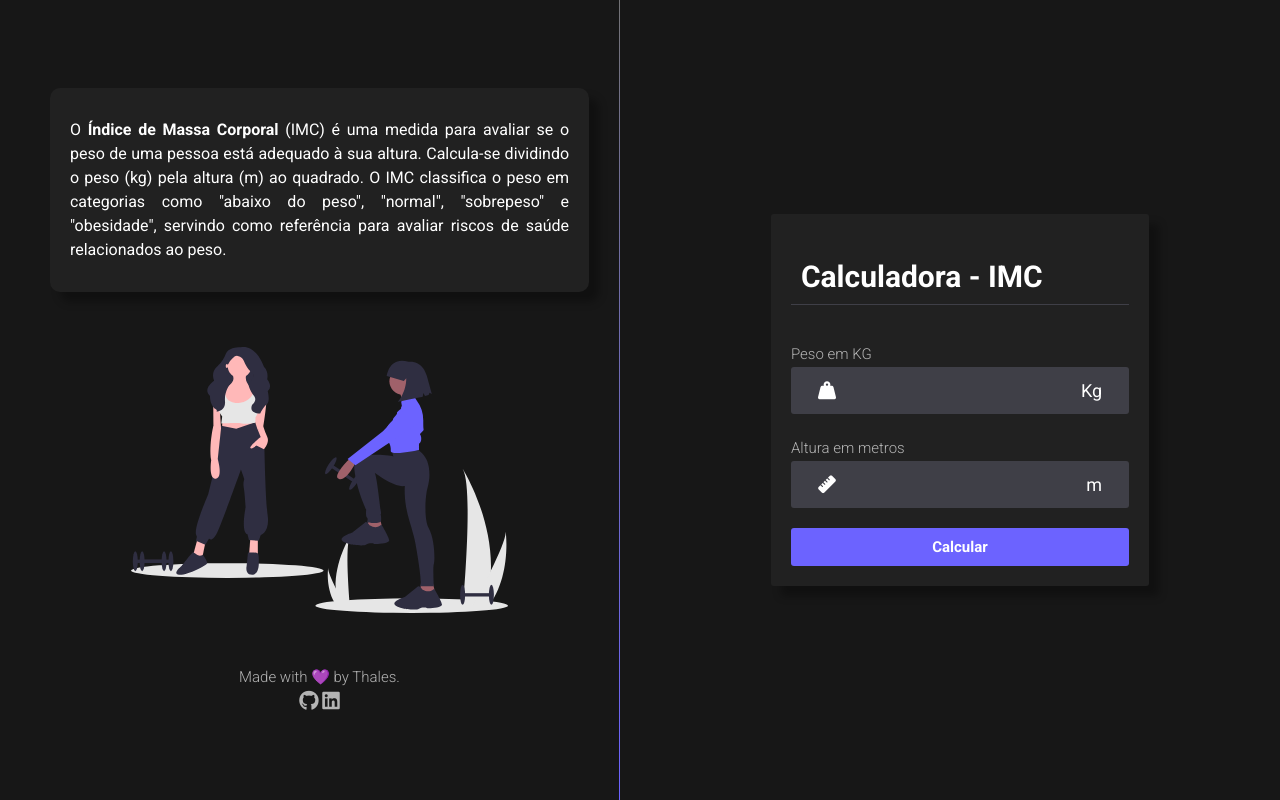
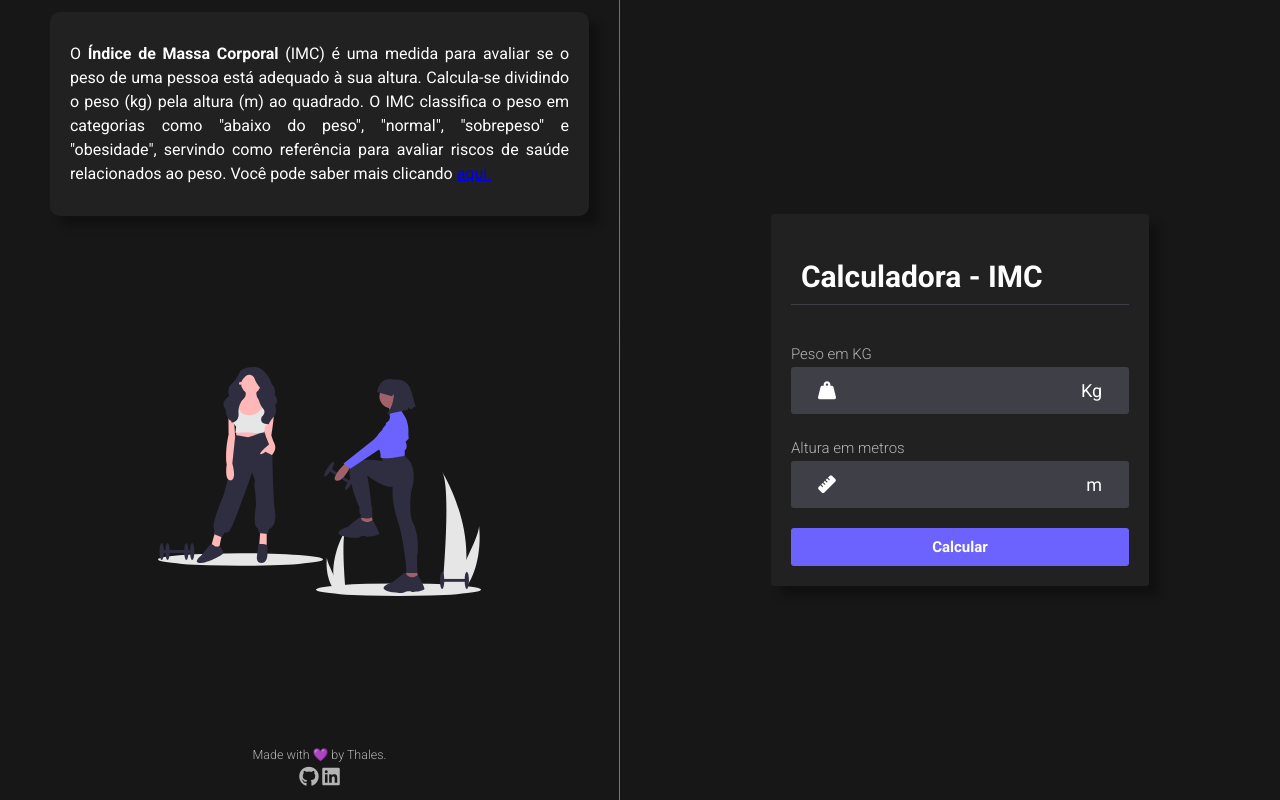
Before and after one commit to thalesluiz45/CalculadoraIMC, a plain HTML site: page index.html in a window 1280 px wide. Drawn offline with Linux system fonts and the light colour scheme.

Commit message:
Info column update

```diff
--- a/assets/css/info.css
+++ b/assets/css/info.css
@@ -5,17 +5,16 @@
 
   display: flex;
   flex-direction: column;
-  align-items: center;
-  justify-content: center;
-  gap: 15rem;
+  justify-content: space-between;
+  height: 100vh;
   border-right: 1px solid;
   border-image: linear-gradient(#727275, #6c63ff) 1;
 
   & img{
-    width: 70%;
-    height: 70%;
+    width: 60%;
     margin: 5.5rem;
   }
+
 
   & .info-text{
 
@@ -61,8 +60,11 @@
 
 .info-content{
   margin: 2% 5%;
+
+  align-items: center;
   display: flex;
   flex-direction: column;
-  align-items: center;
-  justify-content: center;
+  justify-content: space-between;
+  height: 100vh;
+
 }
--- a/index.html
+++ b/index.html
@@ -33,12 +33,13 @@
           dividindo o peso (kg) pela altura (m) ao quadrado. O IMC classifica o
           peso em categorias como "abaixo do peso", "normal", "sobrepeso" e
           "obesidade", servindo como referência para avaliar riscos de saúde
-          relacionados ao peso.
+          relacionados ao peso. Você pode saber mais clicando <a href="https://mundoeducacao.uol.com.br/saude-bem-estar/imc.htm">aqui.</a>
         </p>
+
         <img src="assets/personal_training.svg" alt="Pessoas se exercitando" />
 
         <footer>
-          <p>Made with 💜 by Thales.</p>
+          <sub>Made with 💜 by Thales.</sub>
           <div id="icons">
             <a href="https://github.com/thalesluiz45" target="_blank"><i class="fa-brands fa-github"></i></a>
 
```
